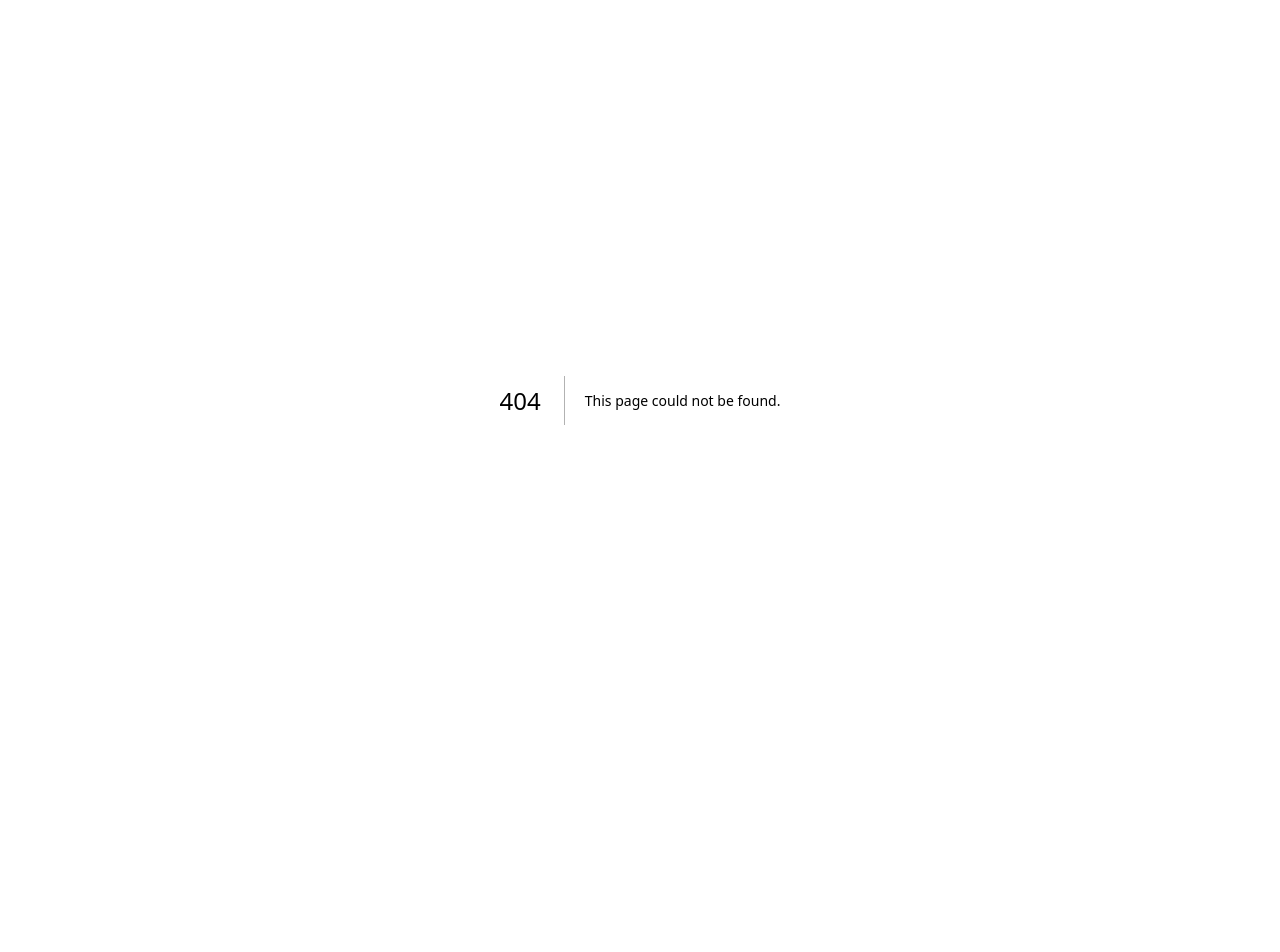
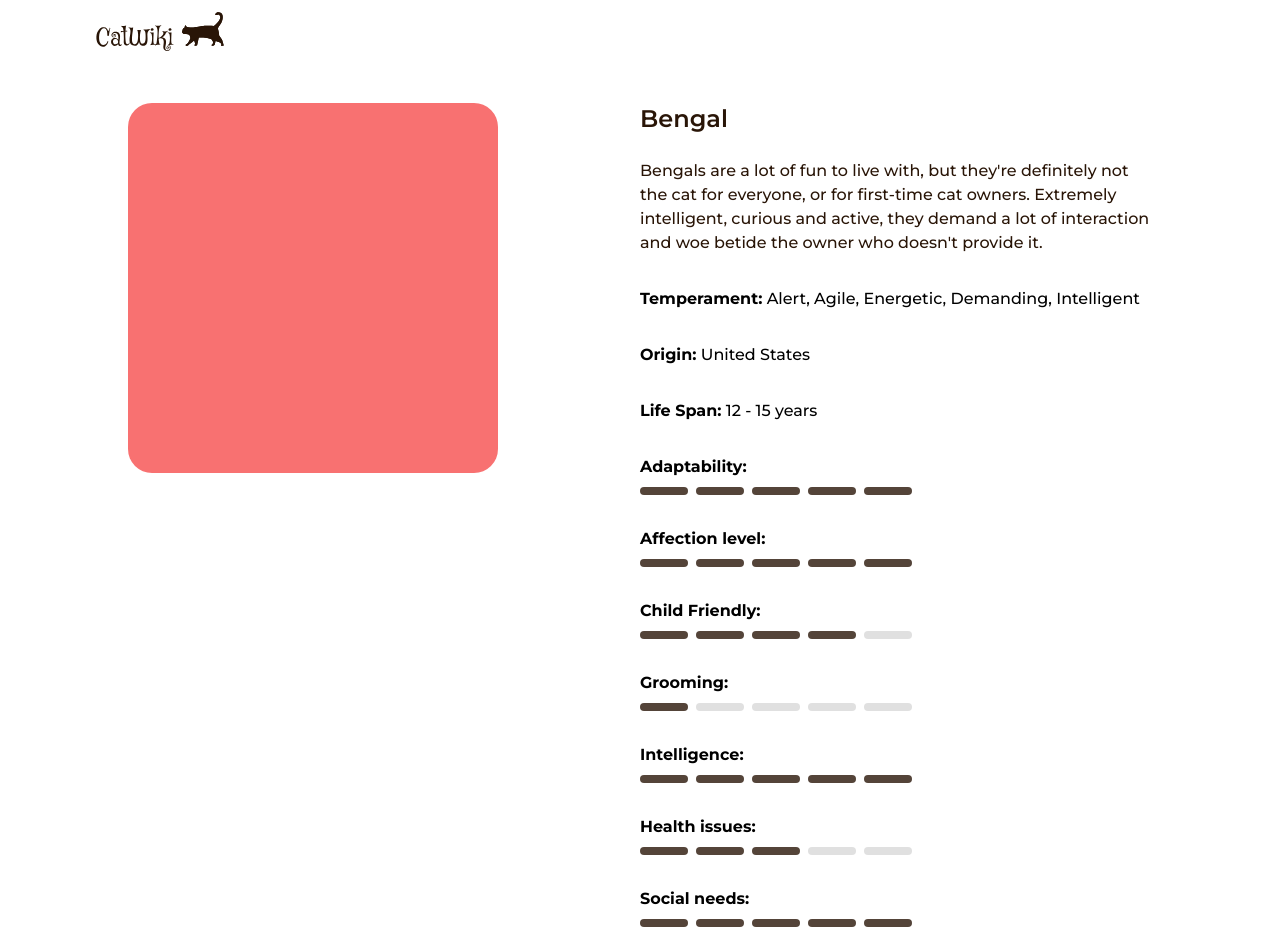
Before and after one commit to OJailson17/cat-wiki, a Next.js app: page /breeds/1 in a window 1280 px wide. Before the commit this address had no page. Shown: the top 952 px of the page. Before the commit the page ends 800 px from the top, so only its background shows below. Built offline with nearby package versions, Linux system fonts and the light colour scheme.

Commit message:
feat: create page to show breed details

```diff
--- a/src/pages/Home/components/Discover/index.tsx
+++ b/src/pages/Home/components/Discover/index.tsx
@@ -54,7 +54,9 @@ export const Discover = () => {
 			</div>
 
 			<div className='px-7 pb-14 mt-5 text-primary-text-color min-[500px]:mt-14  lg:px-28 xl:mt-24'>
-				<p className='font-medium'>Most Searched Breeds</p>
+				<Link href={'/breeds'} className='font-medium'>
+					Most Searched Breeds
+				</Link>
 
 				{/* Divider */}
 				<div className='w-10 h-1 mt-1 bg-primary-text-color rounded-full' />
@@ -65,10 +67,7 @@ export const Discover = () => {
 					</h2>
 
 					<div className='hidden items-center gap-3 mt-6 min-[500px]:flex'>
-						<Link
-							href={'/breeds'}
-							className='text-xs font-bold text-[#29150799]'
-						>
+						<Link href={'/'} className='text-xs font-bold text-[#29150799]'>
 							READ MORE
 						</Link>
 						<BsArrowRight color='#29150799' />
--- /dev/null
+++ b/src/pages/breeds/[breed_id]/components/BreedsCharacteristics.tsx
@@ -0,0 +1,25 @@
+interface BreedsCharacteristicsProps {
+	characteristic: string;
+	characteristic_level: number;
+}
+
+export const BreedsCharacteristics = ({
+	characteristic,
+	characteristic_level,
+}: BreedsCharacteristicsProps) => {
+	return (
+		<div className='flex flex-col'>
+			<strong>{characteristic}:</strong>
+			<div className='flex gap-2 mt-2'>
+				{[...Array(5)].map((el, i) => (
+					<div
+						key={`${el} - ${i}`}
+						className={`w-12 h-2 rounded-full ${
+							i + 1 > characteristic_level ? 'bg-[#E0E0E0]' : 'bg-[#544439]'
+						}`}
+					/>
+				))}
+			</div>
+		</div>
+	);
+};
--- /dev/null
+++ b/src/pages/breeds/[breed_id]/index.tsx
@@ -0,0 +1,80 @@
+import { Header } from '@/components/Header';
+import { BreedsCharacteristics } from './components/BreedsCharacteristics';
+import { Footer } from '@/components/Footer';
+
+export default function BreedDetail() {
+	return (
+		<>
+			<Header />
+
+			<div className='w-[90%] mx-auto mt-12 flex flex-col items-center justify-center lg:flex-row lg:items-start lg:justify-between lg:w-[80%]'>
+				<div
+					className={`w-52 h-52 bg-red-400 rounded-3xl lg:w-[370px] lg:h-[370px]`}
+				/>
+
+				<div className='lg:w-1/2'>
+					<h2 className='mt-6 font-semibold text-2xl text-primary-text-color lg:mt-0'>
+						Bengal
+					</h2>
+
+					<p className='mt-6 text-base font-medium text-primary-text-color'>
+						Bengals are a lot of fun to live with, but they&apos;re definitely
+						not the cat for everyone, or for first-time cat owners. Extremely
+						intelligent, curious and active, they demand a lot of interaction
+						and woe betide the owner who doesn&apos;t provide it.
+					</p>
+
+					<div className='mt-8 flex flex-col gap-8'>
+						<p className='font-medium'>
+							<strong>Temperament:</strong> Alert, Agile, Energetic, Demanding,
+							Intelligent
+						</p>
+						<p className='font-medium'>
+							<strong>Origin:</strong> United States
+						</p>
+						<p className='font-medium'>
+							<strong>Life Span:</strong> 12 - 15 years
+						</p>
+					</div>
+
+					<div className='mt-8 flex flex-col gap-8'>
+						<BreedsCharacteristics
+							characteristic='Adaptability'
+							characteristic_level={5}
+						/>
+						<BreedsCharacteristics
+							characteristic='Affection level'
+							characteristic_level={5}
+						/>
+						<BreedsCharacteristics
+							characteristic='Child Friendly'
+							characteristic_level={4}
+						/>
+						<BreedsCharacteristics
+							characteristic='Grooming'
+							characteristic_level={1}
+						/>
+						<BreedsCharacteristics
+							characteristic='Intelligence'
+							characteristic_level={5}
+						/>
+						<BreedsCharacteristics
+							characteristic='Health issues'
+							characteristic_level={3}
+						/>
+						<BreedsCharacteristics
+							characteristic='Social needs'
+							characteristic_level={5}
+						/>
+						<BreedsCharacteristics
+							characteristic='Stranger friendly'
+							characteristic_level={3}
+						/>
+					</div>
+				</div>
+			</div>
+
+			<Footer />
+		</>
+	);
+}
```
